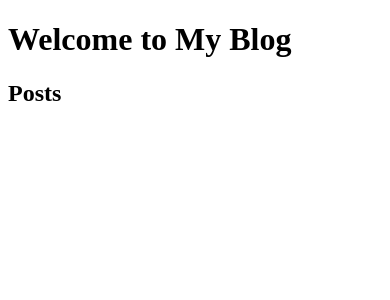
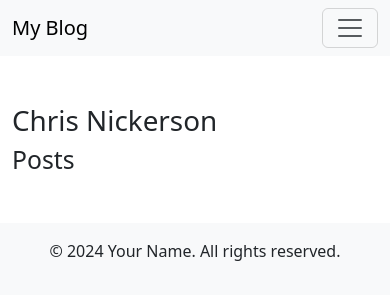
Before and after one commit to liljoker919/clnickerson, a Django app: page / in a window 390 px wide. Shown: the top 300 px of the page. Run offline with Django 4.2, Linux system fonts and the light colour scheme; data that the repository does not hold is empty; some libraries are stand-ins or nearby versions.

Commit message:
Add base template with Bootstrap support and responsive navbar

```diff
--- /dev/null
+++ b/website/blog/templates/blog/base.html
@@ -0,0 +1,45 @@
+<!DOCTYPE html>
+<html lang="en">
+<head>
+    {% load static %}
+    <meta charset="UTF-8">
+    <meta name="viewport" content="width=device-width, initial-scale=1.0">
+    <title>{% block title %}My Blog{% endblock %}</title>
+    <link href="https://cdn.jsdelivr.net/npm/bootstrap@5.3.3/dist/css/bootstrap.min.css" rel="stylesheet" integrity="sha384-QWTKZyjpPEjISv5WaRU9OFeRpok6YctnYmDr5pNlyT2bRjXh0JMhjY6hW+ALEwIH" crossorigin="anonymous">
+    <link rel="stylesheet" href="{% static 'css/styles.css' %}">
+</head>
+<body>
+    <nav class="navbar navbar-expand-lg navbar-light bg-light">
+        <div class="container-fluid">
+            <a class="navbar-brand" href="{% url 'home' %}">My Blog</a>
+            <button class="navbar-toggler" type="button" data-bs-toggle="collapse" data-bs-target="#navbarNav" aria-controls="navbarNav" aria-expanded="false" aria-label="Toggle navigation">
+                <span class="navbar-toggler-icon"></span>
+            </button>
+            <div class="collapse navbar-collapse" id="navbarNav">
+                <ul class="navbar-nav ms-auto">
+                    <li class="nav-item">
+                        <a class="nav-link" href="{% url 'home' %}">Home</a>
+                    </li>
+                    <li class="nav-item">
+                        <a class="nav-link" href="#">About</a>
+                    </li>
+                    <li class="nav-item">
+                        <a class="nav-link" href="#">Contact</a>
+                    </li>
+                </ul>
+            </div>
+        </div>
+    </nav>
+
+    <div class="container mt-5">
+        {% block content %}
+        {% endblock %}
+    </div>
+
+    <footer class="bg-light text-center py-3 mt-5">
+        <p>&copy; 2024 Your Name. All rights reserved.</p>
+    </footer>
+
+    <script src="https://stackpath.bootstrapcdn.com/bootstrap/5.3.0/js/bootstrap.bundle.min.js"></script>
+</body>
+</html>
--- a/website/blog/templates/blog/home.html
+++ b/website/blog/templates/blog/home.html
@@ -1,22 +1,19 @@
-<!DOCTYPE html>
-<html lang="en">
-<head>
-    <meta charset="UTF-8">
-    <meta name="viewport" content="width=device-width, initial-scale=1.0">
-    <title>My Blog</title>
-</head>
-<body>
+{% extends 'blog/base.html' %}
+
+{% block title %}Home{% endblock %}
+
+{% block content %}
     <header>
-        <h1>Welcome to My Blog</h1>
+        <h1>Chris Nickerson</h1>
     </header>
     <main>
         <h2>Posts</h2>
         {% for post in posts %}
-            <article>
+            <article class="mb-4">
                 <h3><a href="{% url 'post_detail' post.pk %}">{{ post.title }}</a></h3>
                 <p>{{ post.content|truncatewords:30 }}</p>
+                <p><strong>Category:</strong> {{ post.category.name }}</p>
             </article>
         {% endfor %}
     </main>
-</body>
-</html>
+{% endblock %}
--- a/website/website/settings.py
+++ b/website/website/settings.py
@@ -49,6 +49,10 @@ MIDDLEWARE = [
     "django.contrib.messages.middleware.MessageMiddleware",
     "django.middleware.clickjacking.XFrameOptionsMiddleware",
 ]
+
+STATIC_URL = "/static/"
+STATICFILES_DIRS = [BASE_DIR / "static"]
+
 
 ROOT_URLCONF = "website.urls"
 
```
Also changed, not shown: website/blog/templates/blog/post_detail.html (+7 -10 lines), website/blog/static/css/styles.css (added).
